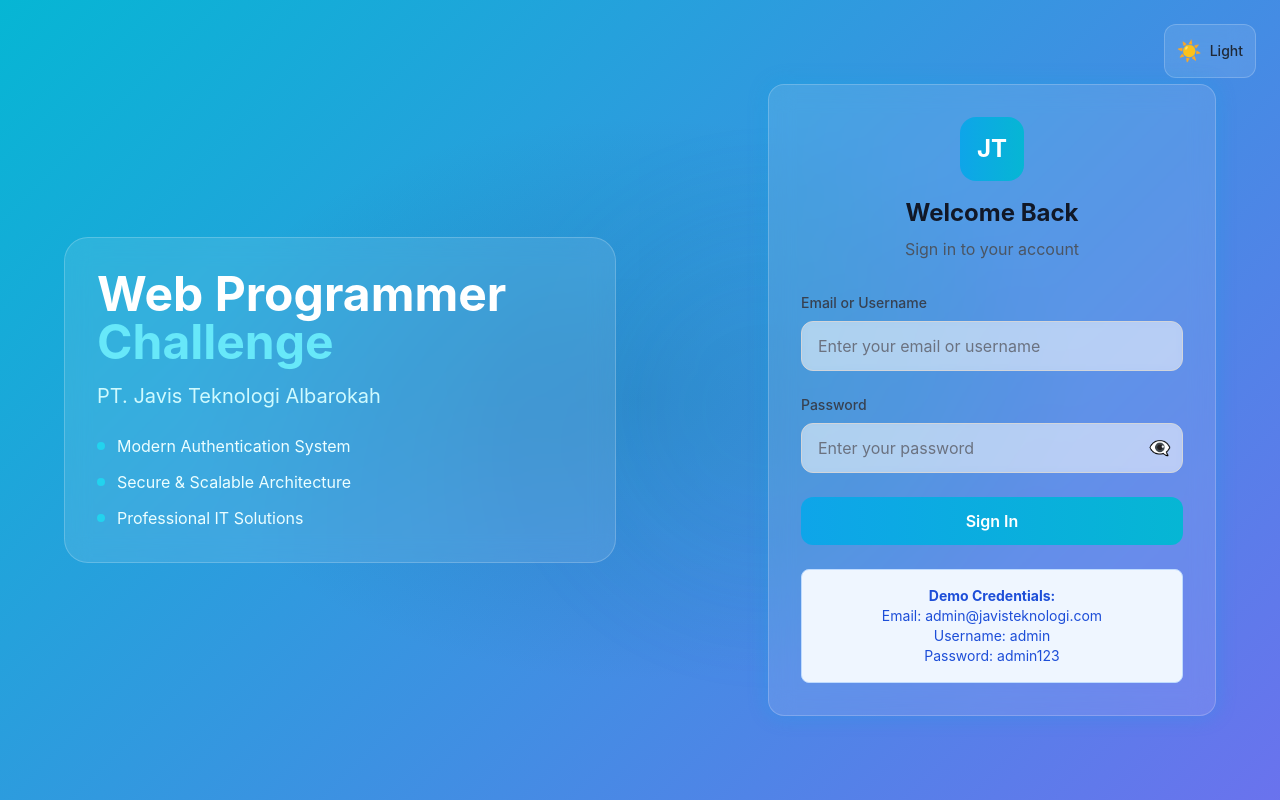
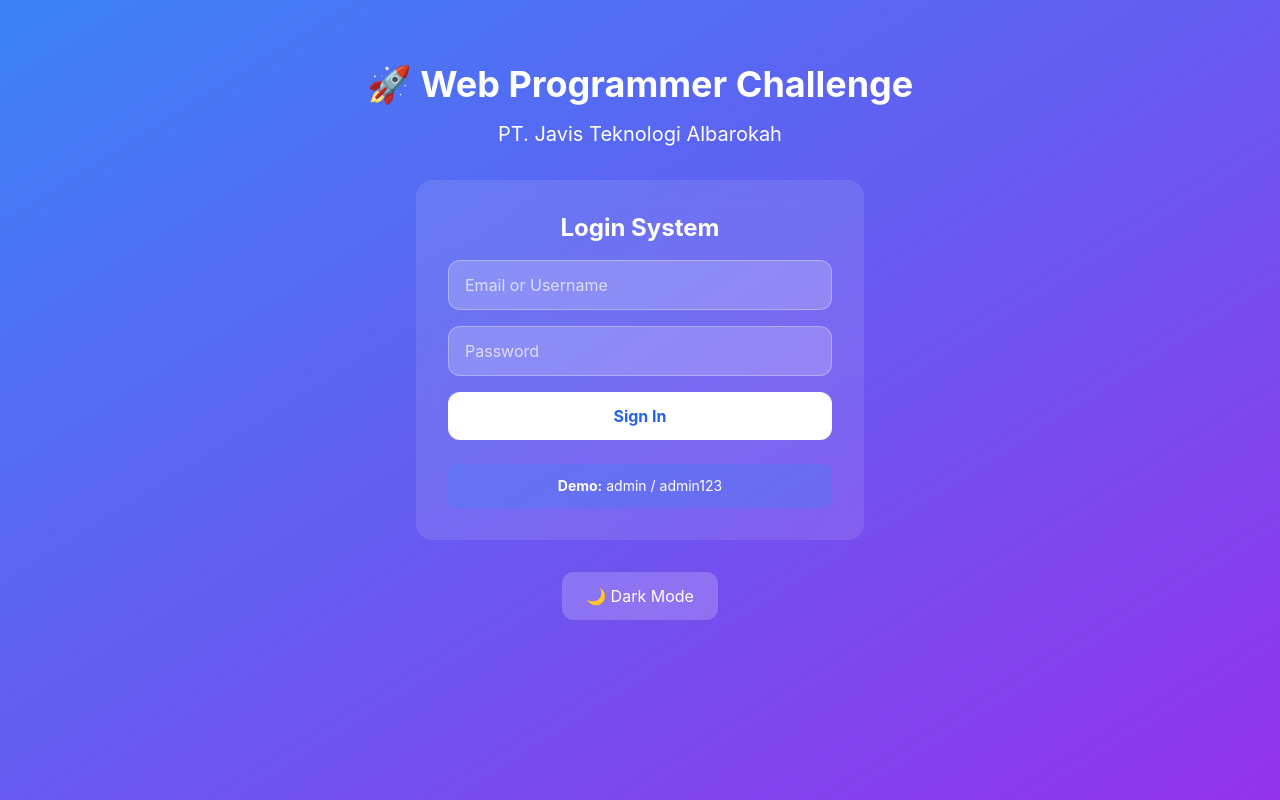
Before and after one commit to MSyafei01/web-programmer-challenge2, a React (Vite) app in the folder frontend/: page / in a window 1280 px wide. Before the commit this address led to /login. Built offline with nearby package versions, Linux system fonts and the light colour scheme.

Commit message:
Update App.jsx

```diff
--- a/frontend/src/App.jsx
+++ b/frontend/src/App.jsx
@@ -1,42 +1,58 @@
-    import React from 'react';
-    import { BrowserRouter as Router, Routes, Route, Navigate } from 'react-router-dom';
-    import { AuthProvider, useAuth } from './context/AuthContext';
-    import Login from './pages/Login';
-    import Dashboard from './pages/Dashboard';
-    import LoadingSpinner from './components/LoadingSpinner';
-
-    const ProtectedRoute = ({ children }) => {
-    const { isAuthenticated, loading } = useAuth();
-
-    if (loading) {
-        return (
-        <div className="min-h-screen bg-gradient-to-br from-primary-500 to-cyan-500 flex items-center justify-center">
-            <LoadingSpinner size="large" text="Checking authentication..." />
-        </div>
-        );
-    }
-
-    return isAuthenticated ? children : <Navigate to="/login" />;
-    };
+    import React, { useState } from 'react';
 
     function App() {
+    const [darkMode, setDarkMode] = useState(false);
+
     return (
-        <AuthProvider>
-        <Router>
-            <Routes>
-            <Route path="/login" element={<Login />} />
-            <Route
-                path="/dashboard"
-                element={
-                <ProtectedRoute>
-                    <Dashboard />
-                </ProtectedRoute>
-                }
-            />
-            <Route path="/" element={<Navigate to="/dashboard" />} />
-            </Routes>
-        </Router>
-        </AuthProvider>
+        <div className={`min-h-screen transition-colors ${darkMode ? 'bg-gray-900 text-white' : 'bg-gradient-to-br from-blue-500 to-purple-600 text-white'}`}>
+        <div className="container mx-auto px-4 py-16">
+            <div className="text-center">
+            <h1 className="text-4xl font-bold mb-4">
+                🚀 Web Programmer Challenge
+            </h1>
+            <p className="text-xl mb-2">PT. Javis Teknologi Albarokah</p>
+
+            <div className="max-w-md mx-auto bg-white/10 backdrop-blur-md rounded-2xl p-8 mt-8">
+                <h2 className="text-2xl font-bold mb-4">Login System</h2>
+
+                <div className="space-y-4">
+                <div>
+                    <input
+                    type="text"
+                    placeholder="Email or Username"
+                    className="w-full px-4 py-3 rounded-xl bg-white/20 border border-white/30 text-white placeholder-white/70"
+                    />
+                </div>
+
+                <div>
+                    <input
+                    type="password"
+                    placeholder="Password"
+                    className="w-full px-4 py-3 rounded-xl bg-white/20 border border-white/30 text-white placeholder-white/70"
+                    />
+                </div>
+
+                <button className="w-full bg-white text-blue-600 font-bold py-3 rounded-xl hover:bg-gray-100 transition-colors">
+                    Sign In
+                </button>
+                </div>
+
+                <div className="mt-6 p-3 bg-blue-500/30 rounded-lg">
+                <p className="text-sm">
+                    <strong>Demo:</strong> admin / admin123
+                </p>
+                </div>
+            </div>
+
+            <button
+                onClick={() => setDarkMode(!darkMode)}
+                className="mt-8 bg-white/20 px-6 py-3 rounded-xl backdrop-blur-md hover:bg-white/30 transition-colors"
+            >
+                {darkMode ? '☀️ Light Mode' : '🌙 Dark Mode'}
+            </button>
+            </div>
+        </div>
+        </div>
     );
     }
 
```
